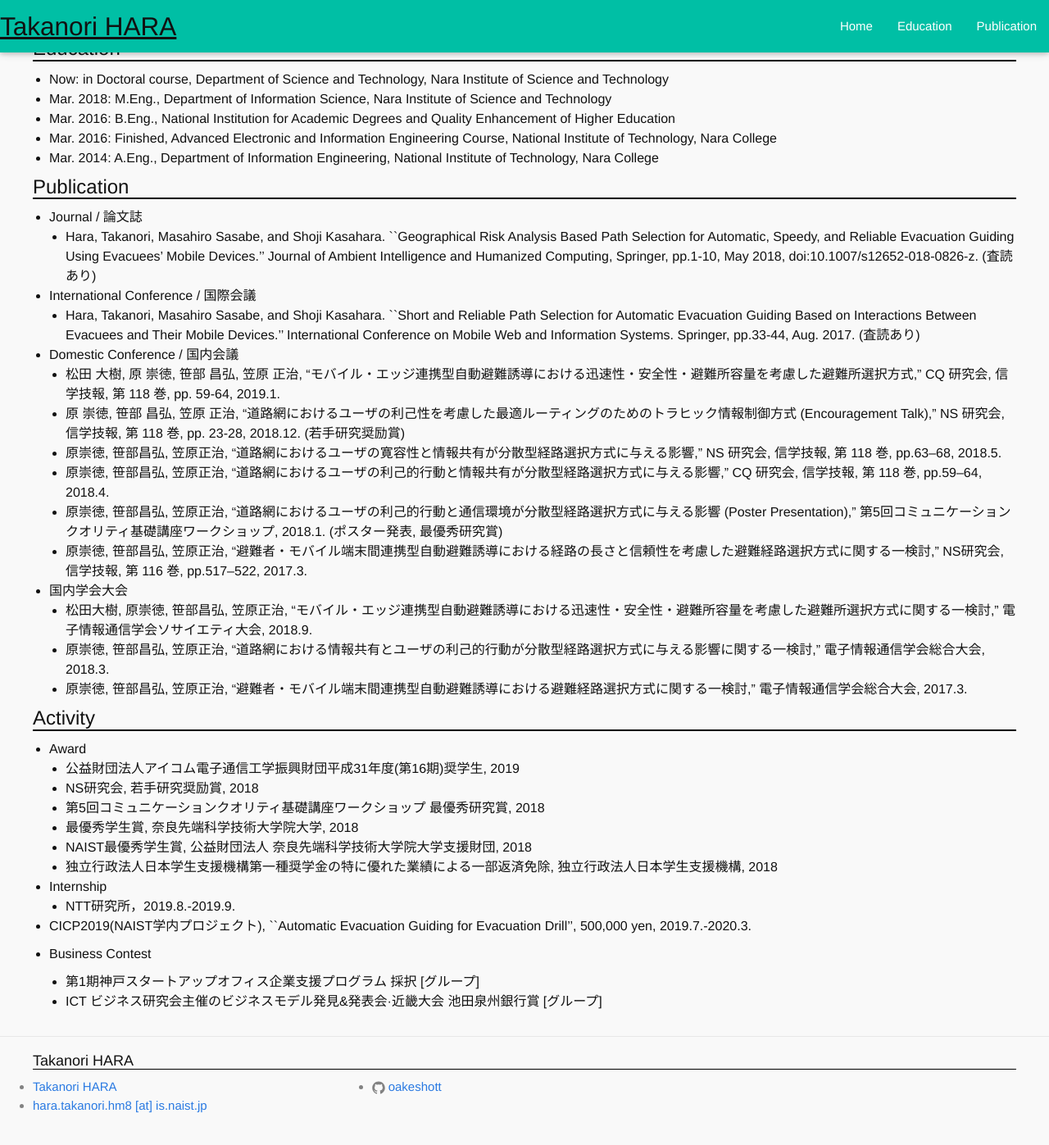
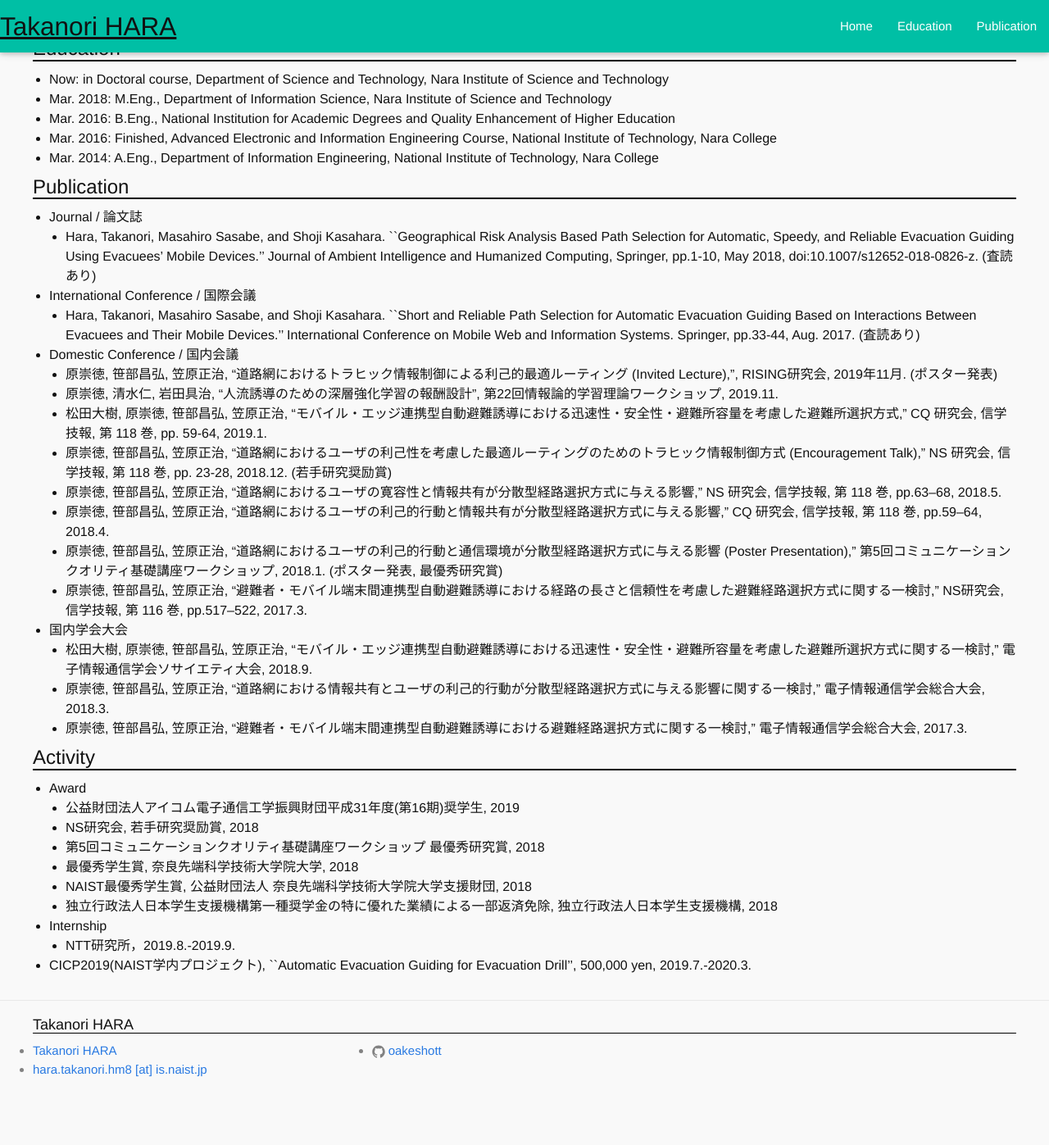
Before and after one commit to oakeshott/oakeshott.github.io, a Jekyll site: the page built from index.md, in a window 1280 px wide and 1400 px high, scrolled down 158 px. Shown: the top 1397 px of the window at 82% size. Built offline with Jekyll 4.4.1, drawn with Linux system fonts in a browser that asks for light colours; after the commit the page ends 1514 px from its top, so only the background shows below that.

Commit message:
Commit at 2019-12-02 15:35:10

```diff
--- a/index.md
+++ b/index.md
@@ -21,23 +21,25 @@ permalink: /
 ## Publication
 
 * Journal / 論文誌
-  1. Hara, Takanori, Masahiro Sasabe, and Shoji Kasahara. ``Geographical Risk Analysis Based Path Selection for Automatic, Speedy, and Reliable Evacuation Guiding Using Evacuees’ Mobile Devices.'' Journal of Ambient Intelligence and Humanized Computing, Springer, pp.1-10, May 2018, doi:10.1007/s12652-018-0826-z. (査読あり)
+    1. Hara, Takanori, Masahiro Sasabe, and Shoji Kasahara. ``Geographical Risk Analysis Based Path Selection for Automatic, Speedy, and Reliable Evacuation Guiding Using Evacuees’ Mobile Devices.'' Journal of Ambient Intelligence and Humanized Computing, Springer, pp.1-10, May 2018, doi:10.1007/s12652-018-0826-z. (査読あり)
 
 * International Conference / 国際会議
-  1. Hara, Takanori, Masahiro Sasabe, and Shoji Kasahara. ``Short and Reliable Path Selection for Automatic Evacuation Guiding Based on Interactions Between Evacuees and Their Mobile Devices.'' International Conference on Mobile Web and Information Systems. Springer, pp.33-44, Aug. 2017. (査読あり)
+    1. Hara, Takanori, Masahiro Sasabe, and Shoji Kasahara. ``Short and Reliable Path Selection for Automatic Evacuation Guiding Based on Interactions Between Evacuees and Their Mobile Devices.'' International Conference on Mobile Web and Information Systems. Springer, pp.33-44, Aug. 2017. (査読あり)
 
 * Domestic Conference / 国内会議
-    1. 松田 大樹, 原 崇徳, 笹部 昌弘, 笠原 正治, “モバイル・エッジ連携型自動避難誘導における迅速性・安全性・避難所容量を考慮した避難所選択方式,” CQ 研究会, 信学技報, 第 118 巻, pp. 59-64, 2019.1.
-    1. 原 崇徳, 笹部 昌弘, 笠原 正治, “道路網におけるユーザの利己性を考慮した最適ルーティングのためのトラヒック情報制御方式 (Encouragement Talk),” NS 研究会, 信学技報, 第 118 巻, pp. 23-28, 2018.12. (若手研究奨励賞)
-    1. 原崇徳, 笹部昌弘, 笠原正治, “道路網におけるユーザの寛容性と情報共有が分散型経路選択方式に与える影響,” NS 研究会, 信学技報, 第 118 巻, pp.63–68, 2018.5.
-    1. 原崇徳, 笹部昌弘, 笠原正治, “道路網におけるユーザの利己的行動と情報共有が分散型経路選択方式に与える影響,” CQ 研究会, 信学技報, 第 118 巻, pp.59–64, 2018.4.
-    2. 原崇徳, 笹部昌弘, 笠原正治, “道路網におけるユーザの利己的行動と通信環境が分散型経路選択方式に与える影響 (Poster Presentation),” 第5回コミュニケーションクオリティ基礎講座ワークショップ, 2018.1. (ポスター発表, 最優秀研究賞)
-    5. 原崇徳, 笹部昌弘, 笠原正治, “避難者・モバイル端末間連携型自動避難誘導における経路の長さと信頼性を考慮した避難経路選択方式に関する一検討,” NS研究会, 信学技報, 第 116 巻, pp.517–522, 2017.3.
+    1. 原崇徳, 笹部昌弘, 笠原正治, “道路網におけるトラヒック情報制御による利己的最適ルーティング (Invited Lecture),”, RISING研究会, 2019年11月. (ポスター発表)
+    2. 原崇徳, 清水仁, 岩田具治, “人流誘導のための深層強化学習の報酬設計”, 第22回情報論的学習理論ワークショップ, 2019.11.
+    3. 松田大樹, 原崇徳, 笹部昌弘, 笠原正治, “モバイル・エッジ連携型自動避難誘導における迅速性・安全性・避難所容量を考慮した避難所選択方式,” CQ 研究会, 信学技報, 第 118 巻, pp. 59-64, 2019.1.
+    4. 原崇徳, 笹部昌弘, 笠原正治, “道路網におけるユーザの利己性を考慮した最適ルーティングのためのトラヒック情報制御方式 (Encouragement Talk),” NS 研究会, 信学技報, 第 118 巻, pp. 23-28, 2018.12. (若手研究奨励賞)
+    5. 原崇徳, 笹部昌弘, 笠原正治, “道路網におけるユーザの寛容性と情報共有が分散型経路選択方式に与える影響,” NS 研究会, 信学技報, 第 118 巻, pp.63–68, 2018.5.
+    6. 原崇徳, 笹部昌弘, 笠原正治, “道路網におけるユーザの利己的行動と情報共有が分散型経路選択方式に与える影響,” CQ 研究会, 信学技報, 第 118 巻, pp.59–64, 2018.4.
+    7. 原崇徳, 笹部昌弘, 笠原正治, “道路網におけるユーザの利己的行動と通信環境が分散型経路選択方式に与える影響 (Poster Presentation),” 第5回コミュニケーションクオリティ基礎講座ワークショップ, 2018.1. (ポスター発表, 最優秀研究賞)
+    8. 原崇徳, 笹部昌弘, 笠原正治, “避難者・モバイル端末間連携型自動避難誘導における経路の長さと信頼性を考慮した避難経路選択方式に関する一検討,” NS研究会, 信学技報, 第 116 巻, pp.517–522, 2017.3.
 
 * 国内学会大会
-  1. 松田大樹, 原崇徳, 笹部昌弘, 笠原正治, “モバイル・エッジ連携型自動避難誘導における迅速性・安全性・避難所容量を考慮した避難所選択方式に関する一検討,” 電子情報通信学会ソサイエティ大会, 2018.9.
-  2. 原崇徳, 笹部昌弘, 笠原正治, “道路網における情報共有とユーザの利己的行動が分散型経路選択方式に与える影響に関する一検討,” 電子情報通信学会総合大会, 2018.3.
-  3. 原崇徳, 笹部昌弘, 笠原正治, “避難者・モバイル端末間連携型自動避難誘導における避難経路選択方式に関する一検討,” 電子情報通信学会総合大会, 2017.3.
+    1. 松田大樹, 原崇徳, 笹部昌弘, 笠原正治, “モバイル・エッジ連携型自動避難誘導における迅速性・安全性・避難所容量を考慮した避難所選択方式に関する一検討,” 電子情報通信学会ソサイエティ大会, 2018.9.
+    2. 原崇徳, 笹部昌弘, 笠原正治, “道路網における情報共有とユーザの利己的行動が分散型経路選択方式に与える影響に関する一検討,” 電子情報通信学会総合大会, 2018.3.
+    3. 原崇徳, 笹部昌弘, 笠原正治, “避難者・モバイル端末間連携型自動避難誘導における避難経路選択方式に関する一検討,” 電子情報通信学会総合大会, 2017.3.
 
 <!-- ## DEMO -->
 <!--  -->
@@ -55,7 +57,6 @@ permalink: /
   - NTT研究所，2019.8.-2019.9.
 * CICP2019(NAIST学内プロジェクト), ``Automatic Evacuation Guiding for Evacuation Drill'', 500,000 yen, 2019.7.-2020.3.
 
-* Business Contest
-
-  * 第1期神戸スタートアップオフィス企業支援プログラム 採択 [グループ]
-  * ICT ビジネス研究会主催のビジネスモデル発見&発表会·近畿大会 池田泉州銀行賞 [グループ]
+<!-- * Business Contest -->
+<!--   * 第1期神戸スタートアップオフィス企業支援プログラム 採択 [グループ] -->
+<!--   * ICT ビジネス研究会主催のビジネスモデル発見&発表会·近畿大会 池田泉州銀行賞 [グループ] -->
```
Also changed, not shown: 1 other file.
